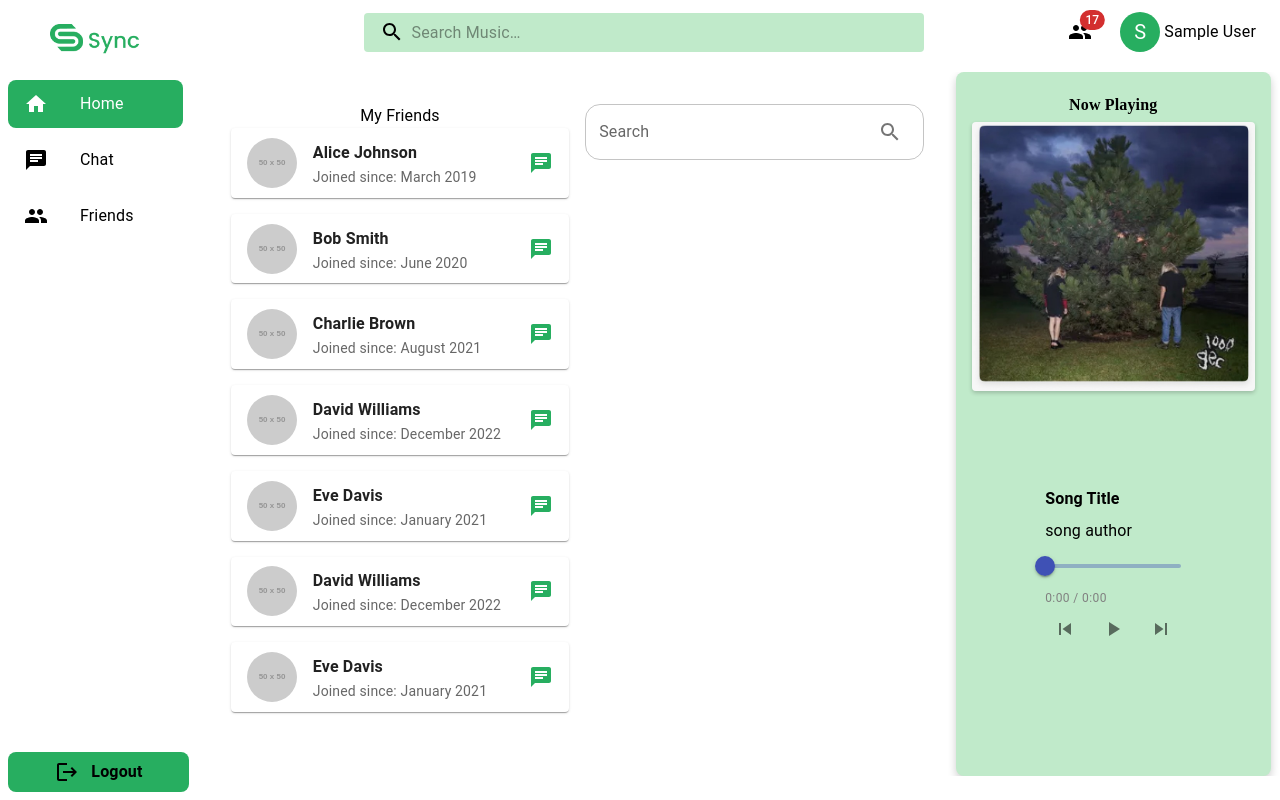
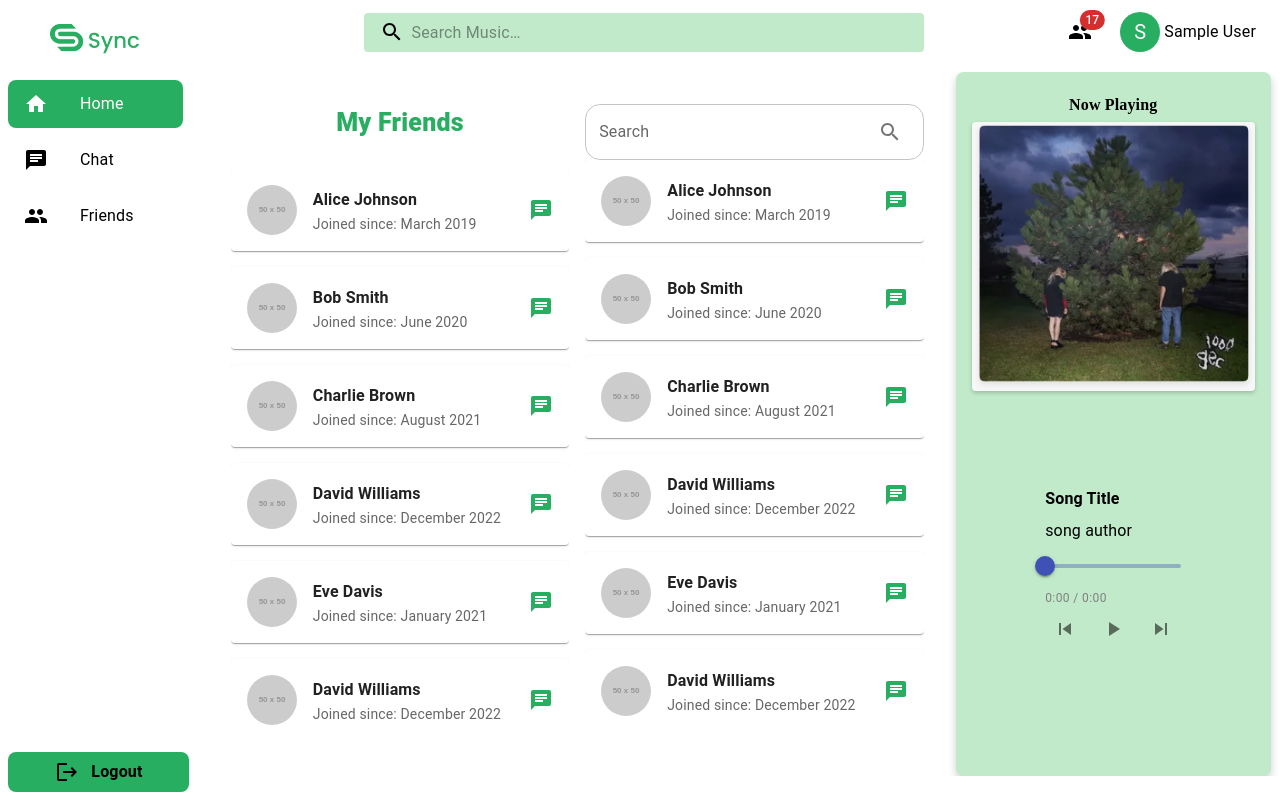
Before and after one commit to Sync-Chord/chord-sync-client, a React (Create React App) app: page /friend in a window 1280 px wide. Built offline with nearby package versions, Linux system fonts and the light colour scheme; sample sign-in values are in the browser's storage.

Commit message:
profile page updated

```diff
--- a/src/components/screens/friends/FriendsList.tsx
+++ b/src/components/screens/friends/FriendsList.tsx
@@ -73,11 +73,26 @@ const FriendsList = () => {
         <Grid
           item
           xs={6}
-          sx={{ height: "80vh", display: "flex", flexDirection: "column" }}
+          sx={{
+            height: "80vh",
+            display: "flex",
+            flexDirection: "column",
+          }}
         >
-          <Typography component="div" sx={{ textAlign: "center" }}>
+          <Grid sx={{ height: "5rem" }}>
+            <Typography
+              component="div"
+              sx={{
+                textAlign: "center",
+                fontWeight: "800",
+                fontSize: "25px",
+                color: "#27AE60",
+              }}
+            >
               My Friends
             </Typography>
+          </Grid>
+          <Grid sx={{ overflow: "auto", scrollbarWidth: "none" }}>
             {friends.map((friend, index) => (
               <FriendsCard
                 key={index}
@@ -89,12 +104,14 @@ const FriendsList = () => {
               />
             ))}
           </Grid>
+        </Grid>
         {/* search */}
         <Grid
           item
           xs={6}
           sx={{ height: "80vh", display: "flex", flexDirection: "column" }}
         >
+          <Grid>
             <TextField
               placeholder="Search Friends"
               label="Search"
@@ -102,7 +119,7 @@ const FriendsList = () => {
               fullWidth
               sx={{
                 "& .MuiOutlinedInput-root": {
-                borderRadius: "15px", // This will round only the edges
+                  borderRadius: "15px",
                 },
               }}
               value={searchTerm}
@@ -118,9 +135,23 @@ const FriendsList = () => {
               }}
             />
           </Grid>
+          <Grid sx={{ overflow: "auto", scrollbarWidth: "none" }}>
+            {/* serached item here */}
+            {friends.map((friend, index) => (
+              <FriendsCard
+                key={index}
+                profilePhoto={friend.profilePhoto}
+                userName={friend.userName}
+                joinedSince={friend.joinedSince}
+                onAddFriend={handleAddFriend}
+                type="friend"
+              />
+            ))}
+          </Grid>
+        </Grid>
       </Grid>
     </Box>
-  )
+  );
 };
 
 export default FriendsList;
--- a/src/components/screens/profile/Profile.tsx
+++ b/src/components/screens/profile/Profile.tsx
@@ -1,4 +1,11 @@
-import { Avatar, Box, Button, Grid, TextField, Typography } from "@mui/material";
+import {
+  Avatar,
+  Box,
+  Button,
+  Grid,
+  TextField,
+  Typography,
+} from "@mui/material";
 import { useState } from "react";
 import { useSelector } from "react-redux";
 
@@ -38,7 +45,7 @@ const Profile = () => {
           boxShadow: 5,
         }}
       >
-        <Avatar sx={{ width: "65%", height: "70%" }} src={user.image} />
+        <Avatar sx={{ width: "70%", height: "50%" }} src={user.image} />
         <Button
           variant="contained"
           component="label"
@@ -88,8 +95,7 @@ const Profile = () => {
             name="name"
             value={userData.name}
             onChange={handleInputChange}
-            fullWidth
-            sx={{ mb: 2 }}
+            sx={{ mb: 2, width: "100%" }}
           />
           <TextField
             label="Email"
--- a/src/routes/PrivateRoutes.tsx
+++ b/src/routes/PrivateRoutes.tsx
@@ -75,7 +75,7 @@ const PrivateRoutes = () => {
                   width: "27%",
                 }}
               >
-                <MusicPlayer /> {/* create this music player */}
+                <MusicPlayer />
               </Box>
             </Box>
           </Box>
```
Lines whose indentation alone changed are shown as unchanged.
